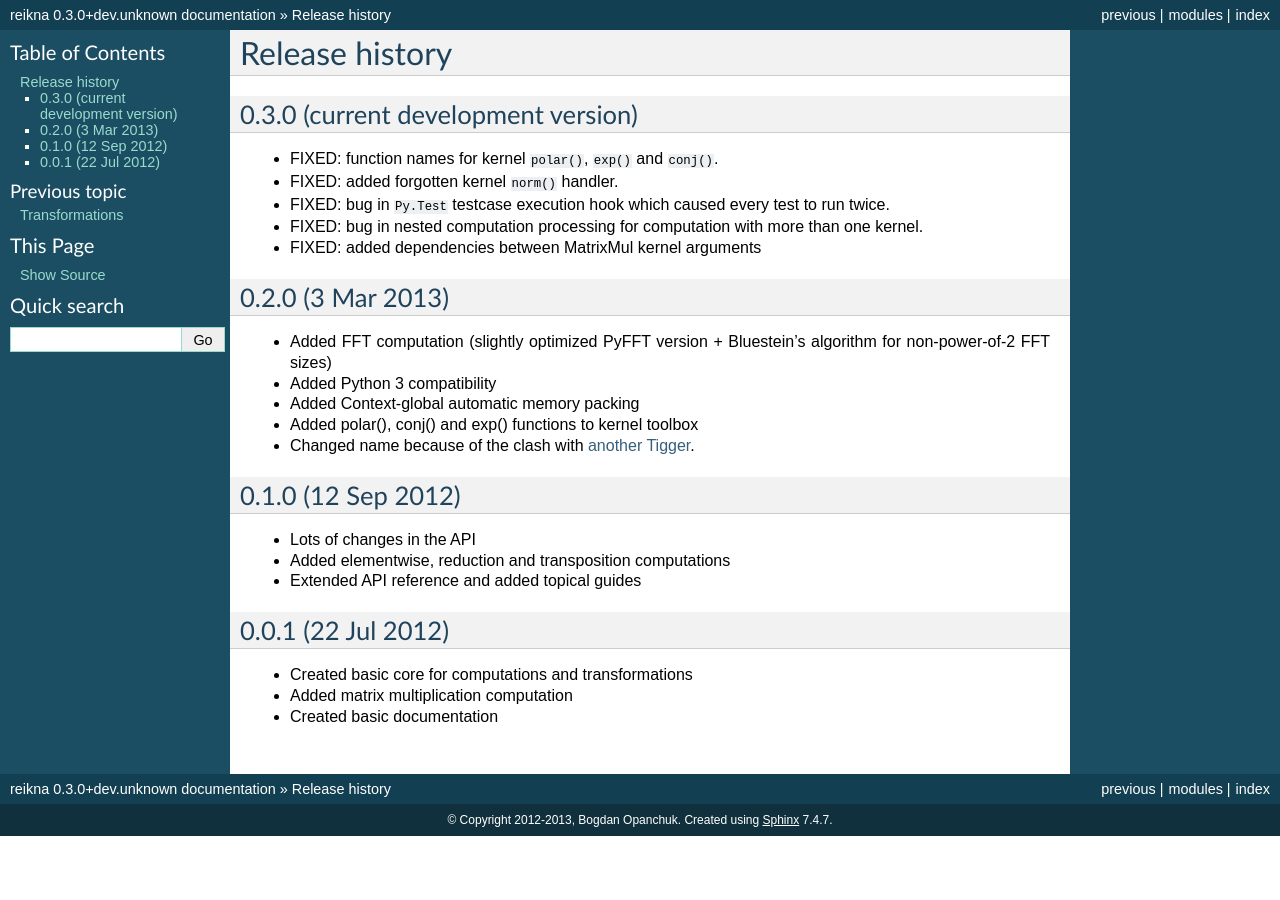
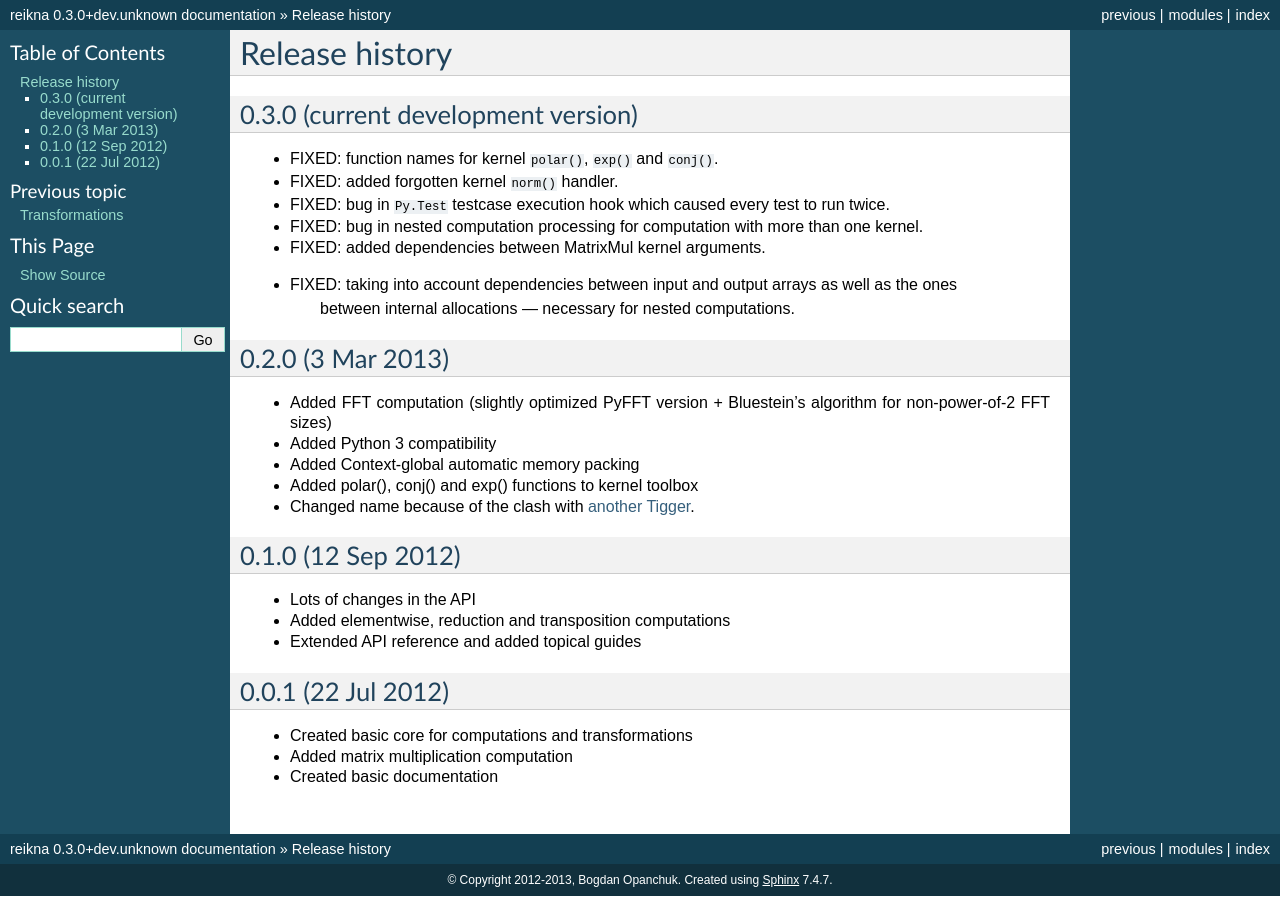
Before and after one commit to fjarri/reikna, a Sphinx documentation site: the page built from doc/source/history.rst, in a window 1280 px wide. Built offline with Sphinx 7.4.7, drawn with Linux system fonts in a browser that asks for light colours.

Commit message:
operation: not ignoring dependencies between external arguments

```diff
--- a/doc/source/history.rst
+++ b/doc/source/history.rst
@@ -9,7 +9,9 @@ Release history
 * FIXED: added forgotten kernel ``norm()`` handler.
 * FIXED: bug in ``Py.Test`` testcase execution hook which caused every test to run twice.
 * FIXED: bug in nested computation processing for computation with more than one kernel.
-* FIXED: added dependencies between MatrixMul kernel arguments
+* FIXED: added dependencies between MatrixMul kernel arguments.
+* FIXED: taking into account dependencies between input and output arrays as well as the ones
+    between internal allocations --- necessary for nested computations.
 
 
 0.2.0 (3 Mar 2013)
```
Also changed, not shown: 1 other file.
